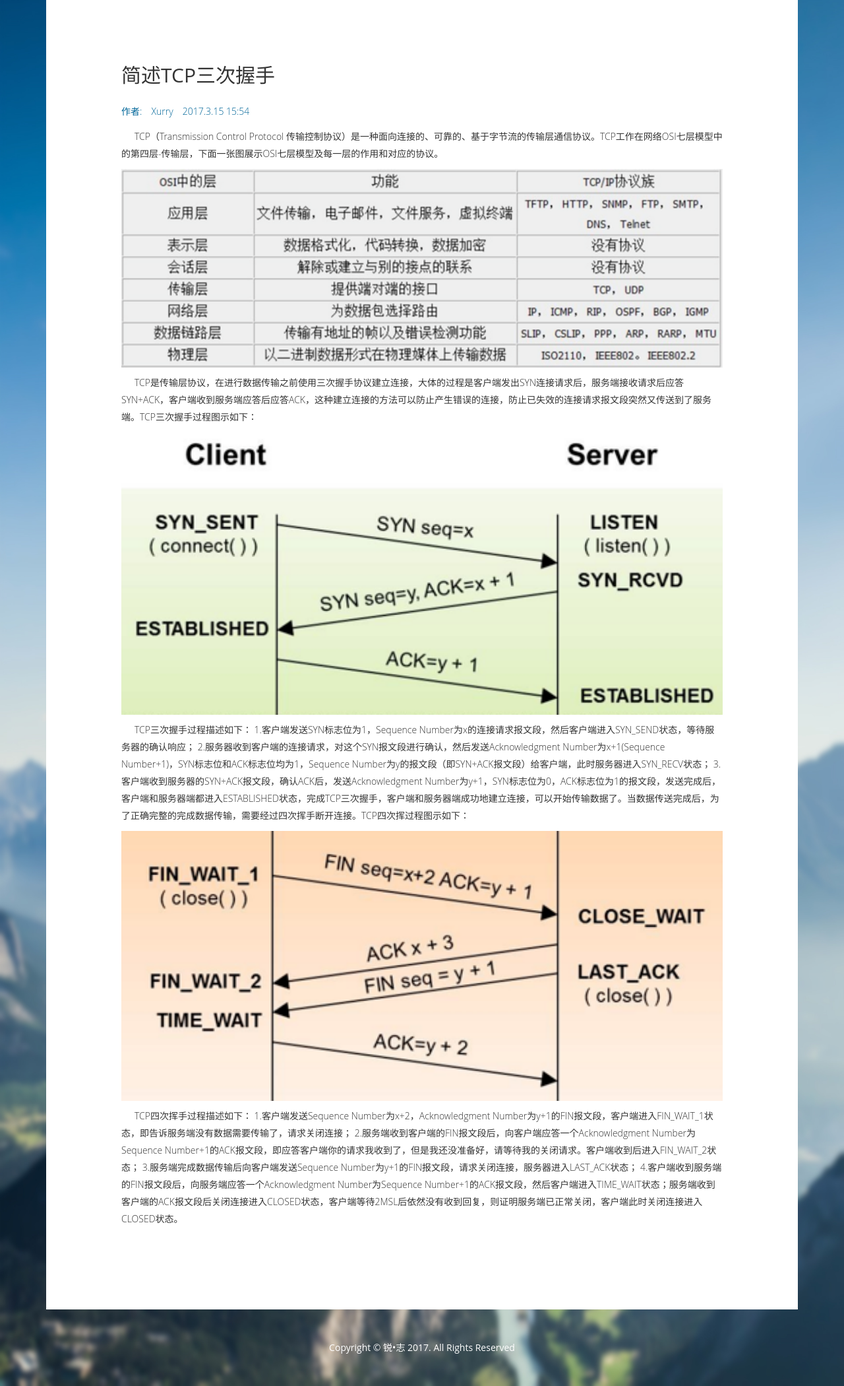
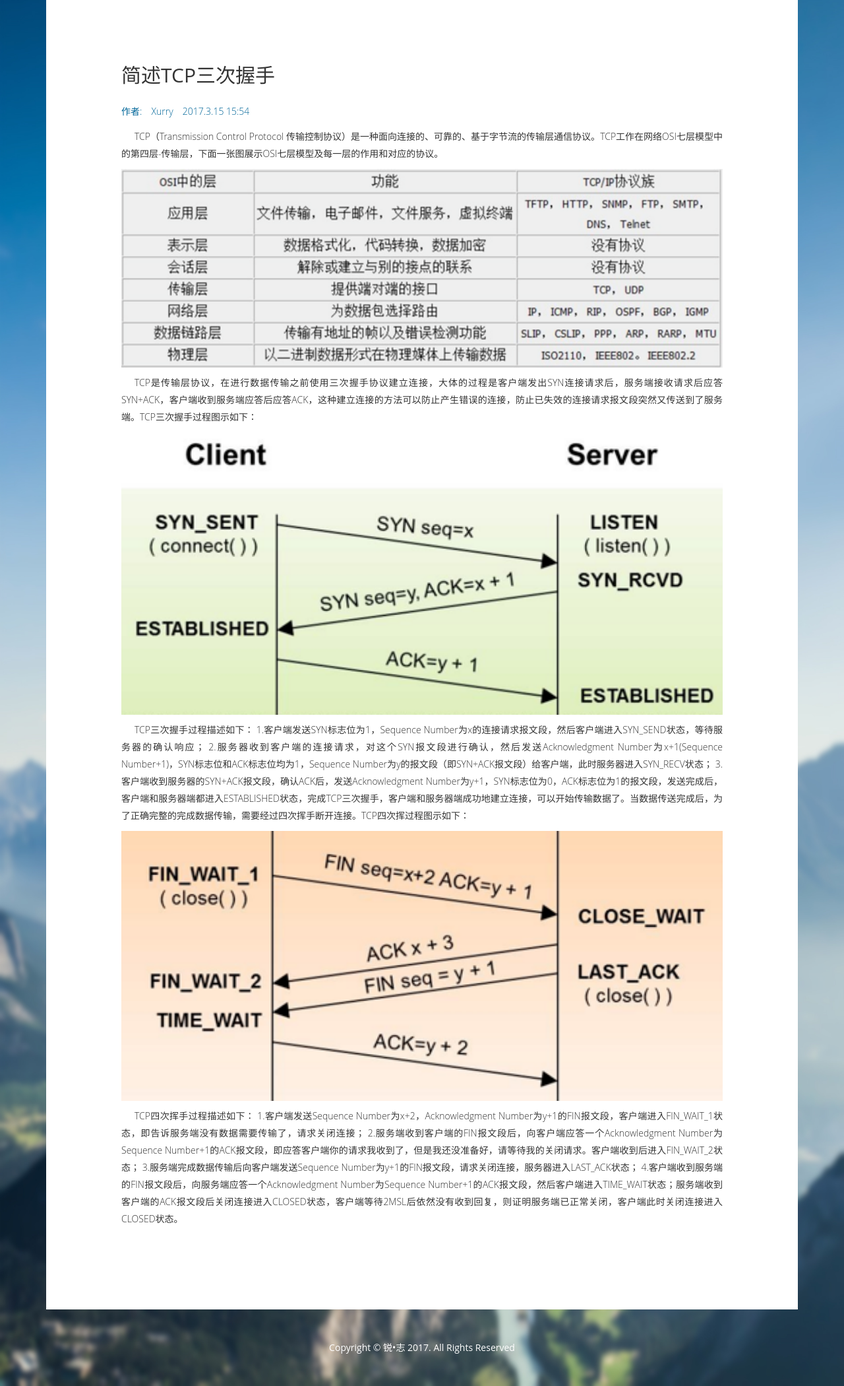
Before and after one commit to XurryAli/xurryblog, a PHP site: page /article.html in a window 1280 px wide. Shown: the part 186-2286 px from the top of the page at 66% size. Run offline with PHP 8.4, Linux system fonts and the light colour scheme.

Commit message:
update by xurry 2017.3.16 17:12

```diff
--- a/css/article.css
+++ b/css/article.css
@@ -18,6 +18,8 @@
 	text-indent: 20px;
 	margin: 10px 0;
 	font-size: 14px;
+	text-align:justify;
+	text-justify:distribute-all-lines;
 }
 .article-content img{
 	width: 100%;
```
